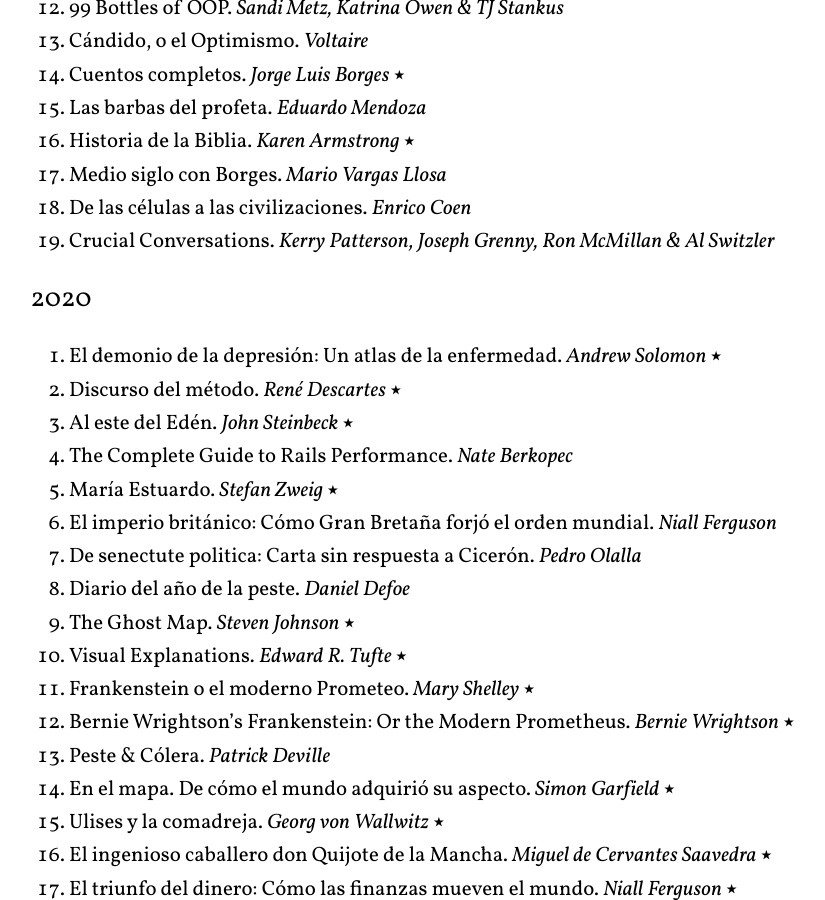
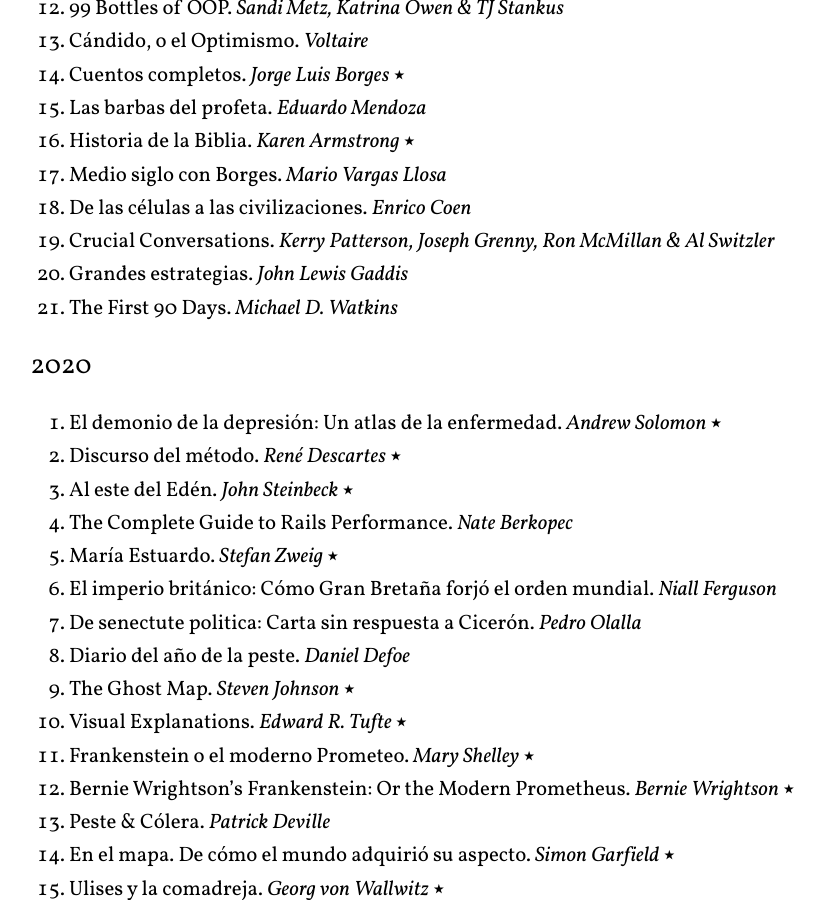
Before and after one commit to arturoherrero/arturoherrero.com, a Jekyll site: the page built from pages/books.md, in a window 1280 px wide and 900 px high, scrolled down 716 px. Shown: the whole window, without its empty margins (220-1045 px from the left). Built offline with Jekyll 4.4.1, drawn with Linux system fonts in a browser that asks for light colours.

Commit message:
Update lists

```diff
--- a/pages/books.md
+++ b/pages/books.md
@@ -29,6 +29,8 @@
 17. Medio siglo con Borges. *Mario Vargas Llosa*
 18. De las células a las civilizaciones. *Enrico Coen*
 19. Crucial Conversations. *Kerry Patterson, Joseph Grenny, Ron McMillan & Al Switzler*
+20. Grandes estrategias. *John Lewis Gaddis*
+22. The First 90 Days. *Michael D. Watkins*
 
 
 ### 2020
@@ -93,7 +95,7 @@
 59. Castellio contra Calvino: Conciencia contra violencia. *Stefan Zweig* ⭑
 60. Las reglas del contagio. *Adam Kucharski*
 61. Por qué el liberalismo funciona. *Deirdre N. McCloskey*
-62. Las virtudes burguesas: Ética para la era del comercio. *Deirdre N. McCloskey*
+62. Las virtudes burguesas: Ética para la era del comercio. *Deirdre N. McCloskey* ⭑
 63. La carretera. *Cormac McCarthy*
 64. Cartas satíricas y amorosas completas. *Cyrano de Bergerac*
 65. La naturaleza muerta. *Stefano Zuffi* ⭑
```
Also changed, not shown: pages/movies.md (+1 -0 lines).
